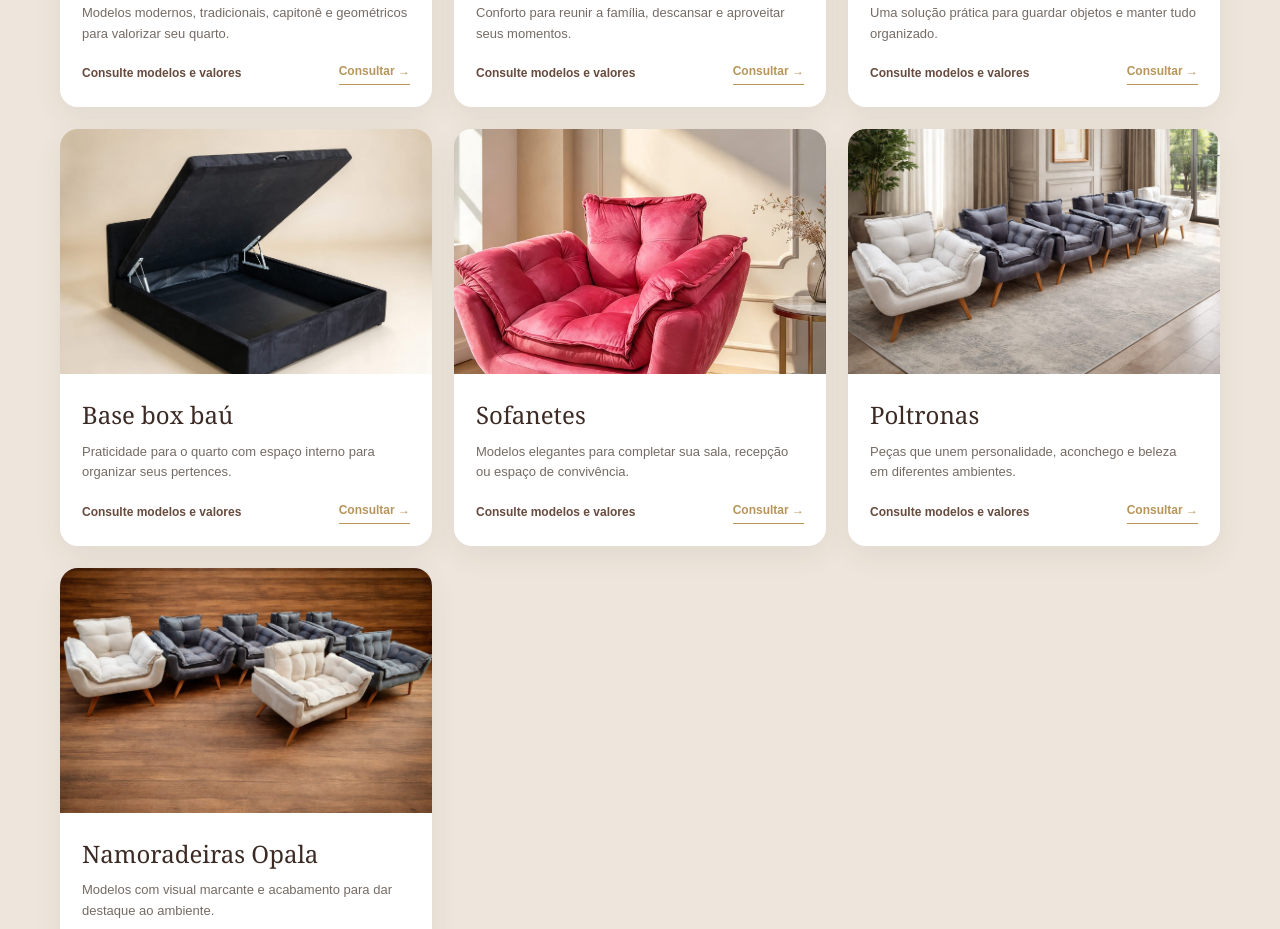
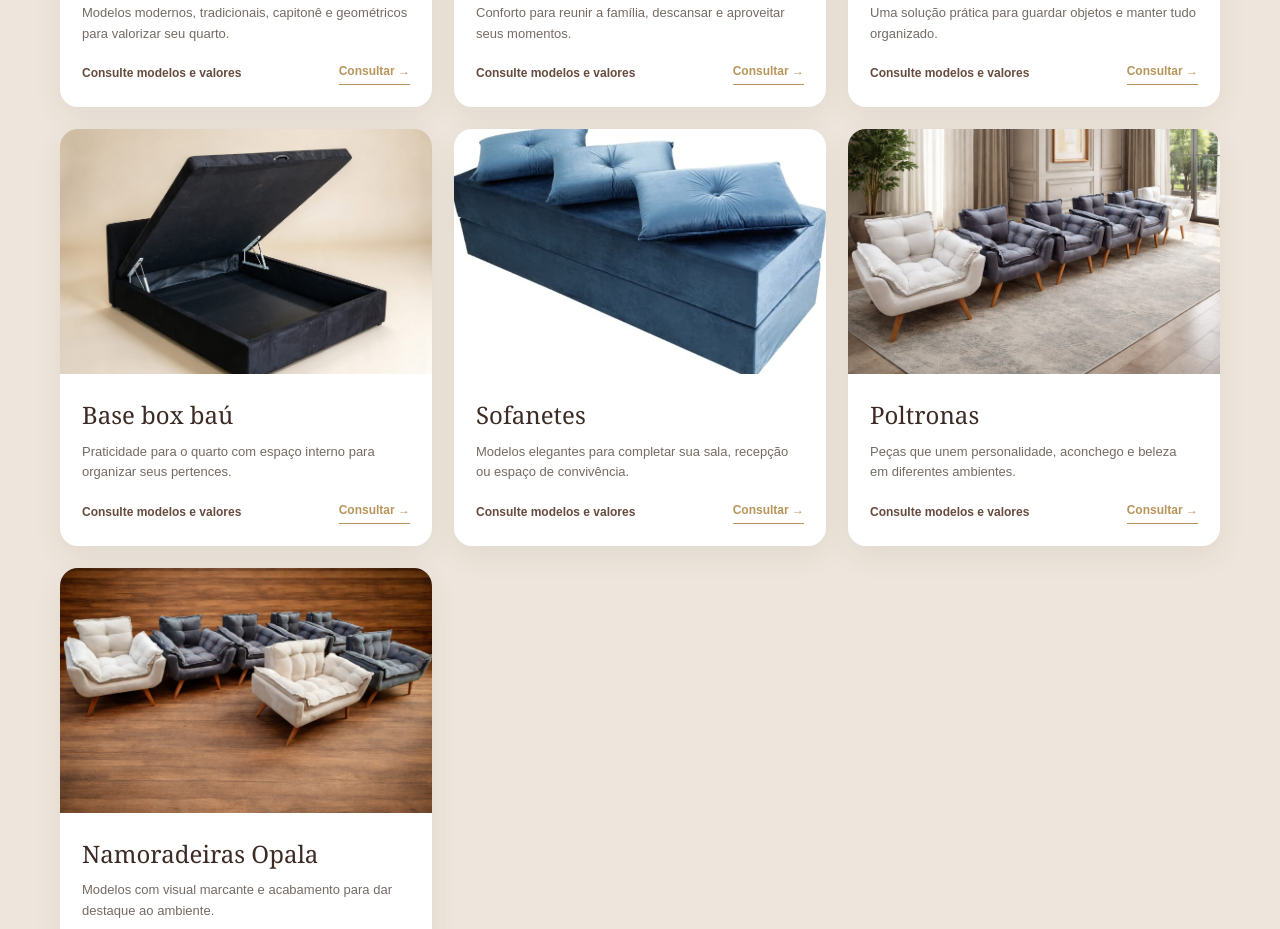
Before and after one commit to alyssontulio8-ops/sof-s-retratil, a plain HTML site: page index.html in a window 1280 px wide. Shown: the part 2592-3521 px from the top of the page. Drawn offline with Linux system fonts and the light colour scheme.

Commit message:
Update index.html

```diff
--- a/index.html
+++ b/index.html
@@ -190,7 +190,7 @@
           <article class="product"><div class="product-photo"><img loading="lazy" src="sofacristal.jpeg" alt="Sofá retrátil em sala moderna"></div><div class="product-info"><h3>Sofás retráteis</h3><p>Conforto para reunir a família, descansar e aproveitar seus momentos.</p><div class="product-bottom"><span class="price">Consulte modelos e valores</span><a class="small-link product-link" data-product="Sofás retráteis" href="#">Consultar →</a></div></div></article>
           <article class="product"><div class="product-photo"><img loading="lazy" src="bausrecamier.jpeg" alt="Baú e móveis para organização"></div><div class="product-info"><h3>Baús recamier</h3><p>Uma solução prática para guardar objetos e manter tudo organizado.</p><div class="product-bottom"><span class="price">Consulte modelos e valores</span><a class="small-link product-link" data-product="Baús estofados" href="#">Consultar →</a></div></div></article>
           <article class="product"><div class="product-photo"><img loading="lazy" src="basesbau (2).jpeg" alt="Base de cama em quarto decorado"></div><div class="product-info"><h3>Base box baú</h3><p>Praticidade para o quarto com espaço interno para organizar seus pertences.</p><div class="product-bottom"><span class="price">Consulte modelos e valores</span><a class="small-link product-link" data-product="Base box baú" href="#">Consultar →</a></div></div></article>
-          <article class="product"><div class="product-photo"><img loading="lazy" src="poltronas.jpeg" alt="Sofanete em ambiente aconchegante"></div><div class="product-info"><h3>Sofanetes</h3><p>Modelos elegantes para completar sua sala, recepção ou espaço de convivência.</p><div class="product-bottom"><span class="price">Consulte modelos e valores</span><a class="small-link product-link" data-product="Sofanetes" href="#">Consultar →</a></div></div></article>
+          <article class="product"><div class="product-photo"><img loading="lazy" src="sofanetes.jpeg" alt="Sofanete em ambiente aconchegante"></div><div class="product-info"><h3>Sofanetes</h3><p>Modelos elegantes para completar sua sala, recepção ou espaço de convivência.</p><div class="product-bottom"><span class="price">Consulte modelos e valores</span><a class="small-link product-link" data-product="Sofanetes" href="#">Consultar →</a></div></div></article>
           <article class="product"><div class="product-photo"><img loading="lazy" src="poltronas (2).jpeg" alt="Poltrona estofada contemporânea"></div><div class="product-info"><h3>Poltronas</h3><p>Peças que unem personalidade, aconchego e beleza em diferentes ambientes.</p><div class="product-bottom"><span class="price">Consulte modelos e valores</span><a class="small-link product-link" data-product="Poltronas" href="#">Consultar →</a></div></div></article>
           <article class="product"><div class="product-photo"><img loading="lazy" src="namoradeira.jpeg" alt="Namoradeira em decoração elegante"></div><div class="product-info"><h3>Namoradeiras Opala</h3><p>Modelos com visual marcante e acabamento para dar destaque ao ambiente.</p><div class="product-bottom"><span class="price">Consulte modelos e valores</span><a class="small-link product-link" data-product="Namoradeiras Opala" href="#">Consultar →</a></div></div></article>
         </div>
```
